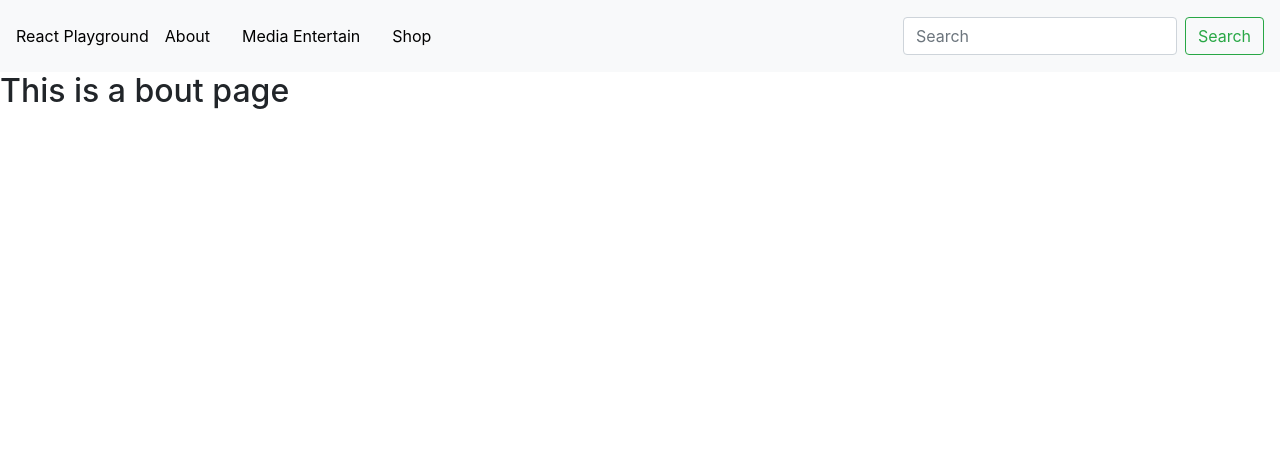
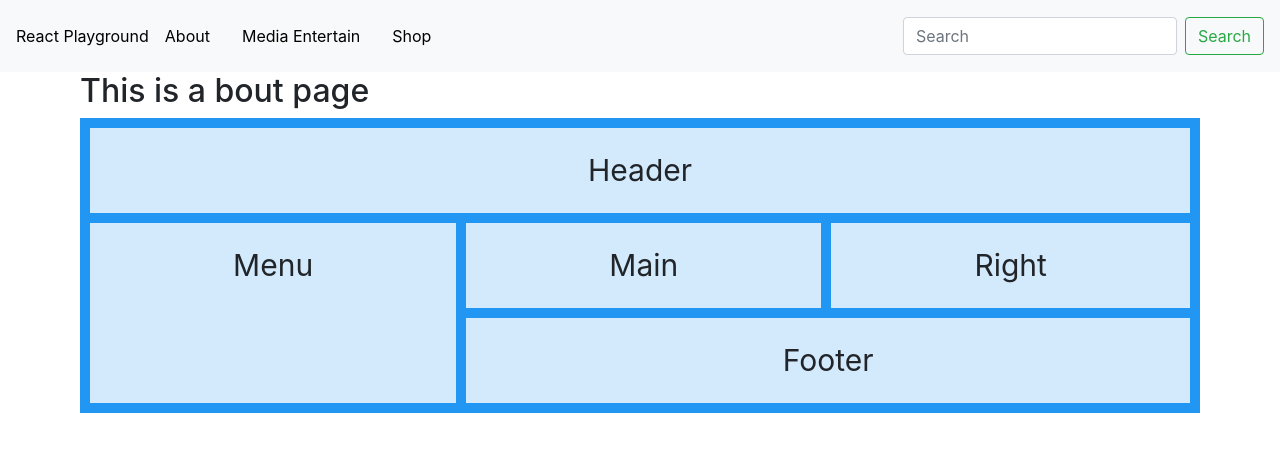
Before and after one commit to hoangkh/react-app, a React (Create React App) app: page /about in a window 1280 px wide. Shown: the top 452 px of the page. Built offline with nearby package versions, Linux system fonts and the light colour scheme.

Commit message:
added some css

```diff
--- a/src/App.js
+++ b/src/App.js
@@ -19,7 +19,7 @@ import Shop from "./components/shop/Shop";
 export default function App() {
   return (
     <Router>
-        <Navbar bg="light" expand="lg">
+        <Navbar id="main-nav" bg="light" expand="lg">
           <Link to="/" className="brand-name">React Playground</Link>
           <Navbar.Toggle aria-controls="basic-navbar-nav" />
           <Navbar.Collapse id="basic-navbar-nav">
--- a/src/components/media-entertain/Main.js
+++ b/src/components/media-entertain/Main.js
@@ -11,7 +11,7 @@ function MediaEntertain() {
       <Body />
       <Footer />
       </div>;
-  }
+}
 
 export default MediaEntertain;
 
--- a/src/components/pages/AboutPage.js
+++ b/src/components/pages/AboutPage.js
@@ -1,8 +1,15 @@
 import React from 'react';
-
+import './Pages.css';
 
 function About() {
-    return <h2>This is a bout page</h2>;
+    return <div id="about-page"><h2>This is a bout page</h2>
+    <div className="grid-container">
+      <div className="item1">Header</div>
+      <div className="item2">Menu</div>
+      <div className="item3">Main</div>
+      <div className="item4">Right</div>
+      <div className="item5">Footer</div>
+    </div>
+  </div>;
   }
-
 export default About;
--- /dev/null
+++ b/src/components/pages/Pages.css
@@ -0,0 +1,31 @@
+/* Styles for the Pages folder */
+
+/* Styles for About Page*/
+.item1 { grid-area: header; }
+.item2 { grid-area: menu; }
+.item3 { grid-area: main; }
+.item4 { grid-area: right; }
+.item5 { grid-area: footer; }
+
+.grid-container {
+  display: grid;
+  grid-template-areas:
+    'header header header'
+    'menu main  right '
+    'menu footer footer  ';
+  grid-gap: 10px;
+  background-color: #2196F3;
+  padding: 10px;
+}
+
+.grid-container > div {
+  background-color: rgba(255, 255, 255, 0.8);
+  text-align: center;
+  padding: 20px 0;
+  font-size: 30px;
+}
+
+#about-page{
+  padding: 0 5em;
+}
+/* Styles for Home Page*/
--- a/src/components/shop/Shop.css
+++ b/src/components/shop/Shop.css
@@ -8,8 +8,6 @@
     background-color: grey;
 }
 
-
-
 .color-refined, ul.size{
     column-count: 2;
 }
```
Also changed, not shown: src/App.css (line endings or trailing spaces).
